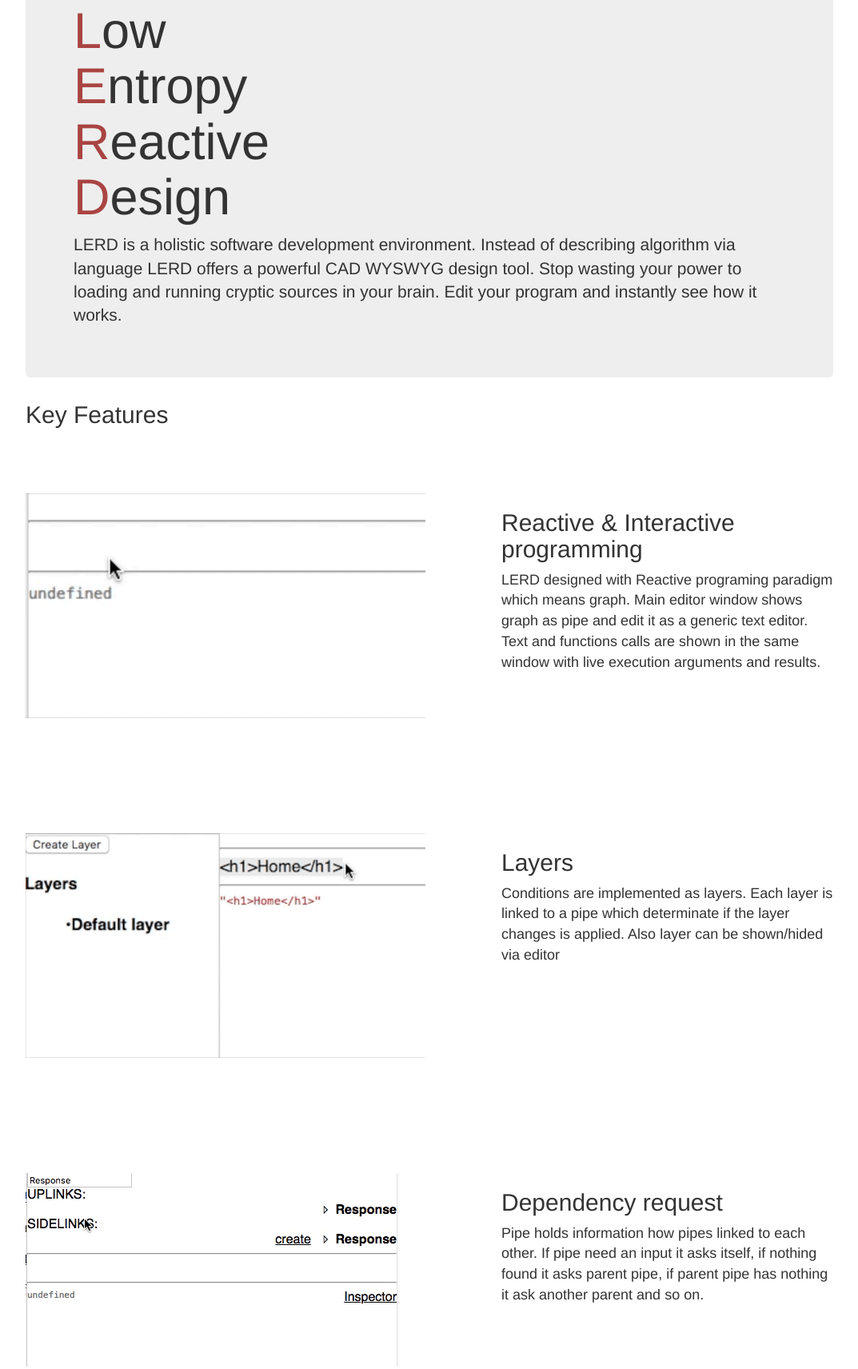
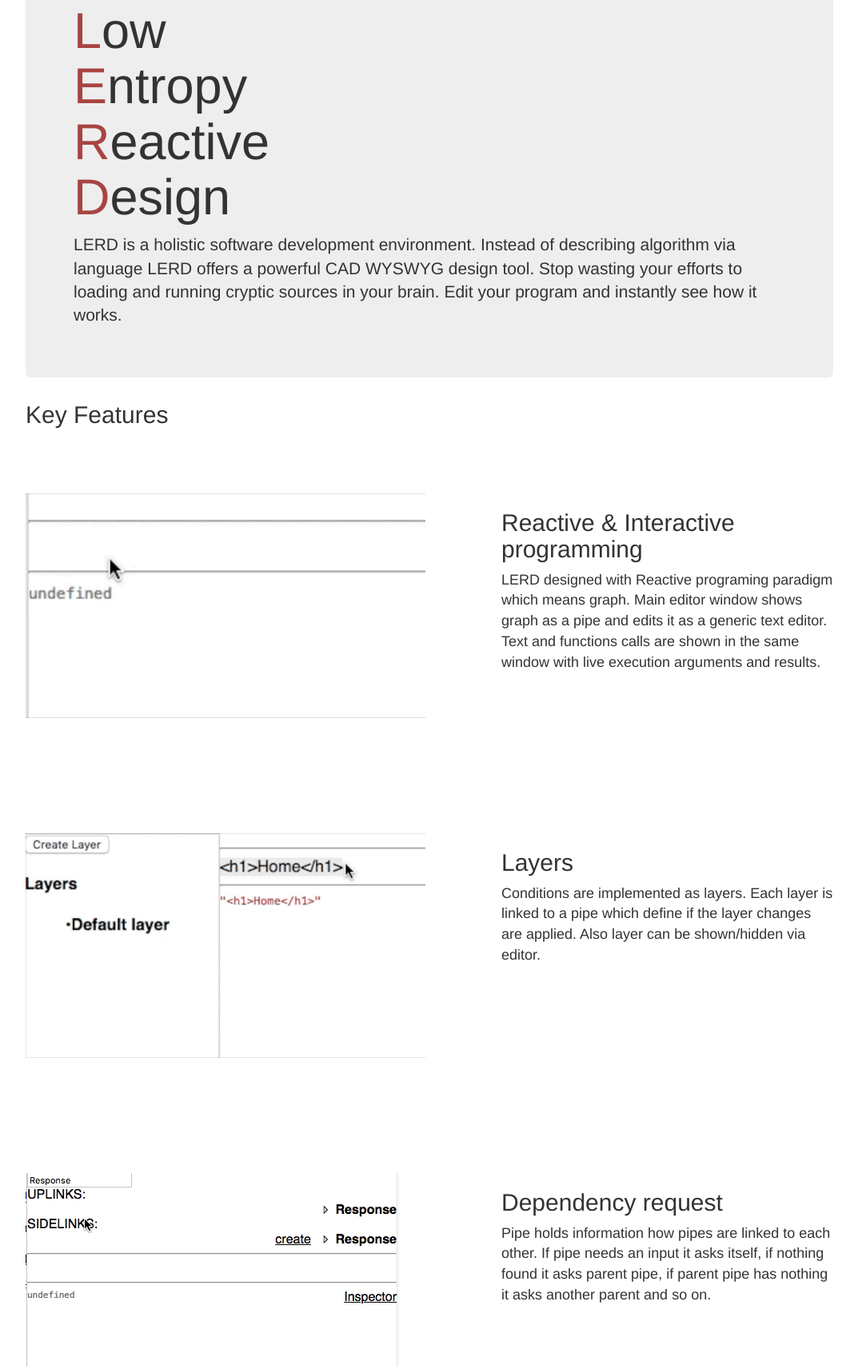
Before and after one commit to lerd-dev/lerd-dev.github.io, a plain HTML site: page index.html in a window 1280 px wide. Shown: the part 175-1887 px from the top of the page at 80% size, without its empty margins (103-1176 px from the left). Drawn offline with nearby package versions, Linux system fonts and the light colour scheme.

Commit message:
Wording fixes

```diff
--- a/index.html
+++ b/index.html
@@ -51,7 +51,7 @@
       <div id="home" class="jumbotron">
         <h1 class="text-left"><span class="text-danger">L</span>ow<br/><span class="text-danger">E</span>ntropy<br/><span class="text-danger">R</span>eactive<br/><span class="text-danger">D</span>esign</h1>
         <p class="lead text-left">
-          LERD is a holistic software development environment. Instead of describing algorithm via language LERD offers a powerful CAD WYSWYG design tool. Stop wasting your power to loading and running cryptic sources in your brain. Edit your program and instantly see how it works.
+          LERD is a holistic software development environment. Instead of describing algorithm via language LERD offers a powerful CAD WYSWYG design tool. Stop wasting your efforts to loading and running cryptic sources in your brain. Edit your program and instantly see how it works.
         </p>
       </div>
 
@@ -59,7 +59,7 @@
       <div class="features">
         <div class="features--text">
           <h2>Reactive &amp; Interactive programming</h2>
-          LERD designed with Reactive programing paradigm which means graph. Main editor window shows graph as pipe and edit it as a generic text editor. Text and functions calls are shown in the same window with live execution arguments and results.
+          LERD designed with Reactive programing paradigm which means graph. Main editor window shows graph as a pipe and edits it as a generic text editor. Text and functions calls are shown in the same window with live execution arguments and results.
 
         </div>
         <div class="features--pic">
@@ -71,7 +71,7 @@
       <div class="features">
         <div class="features--text">
           <h2>Layers</h2>
-          Conditions are implemented as layers. Each layer is linked to a pipe which determinate if the layer changes is applied. Also layer can be shown/hided via editor
+          Conditions are implemented as layers. Each layer is linked to a pipe which define if the layer changes are applied. Also layer can be shown/hidden via editor.
 
         </div>
         <div class="features--pic">
@@ -82,7 +82,7 @@
       <div class="features">
         <div class="features--text">
           <h2>Dependency request</h2>
-          Pipe holds information how pipes linked to each other. If pipe need an input it asks itself, if nothing found it asks parent pipe, if parent pipe has nothing it ask another parent and so on.
+          Pipe holds information how pipes are linked to each other. If pipe needs an input it asks itself, if nothing found it asks parent pipe, if parent pipe has nothing it asks another parent and so on.
 
         </div>
         <div class="features--pic">
```
